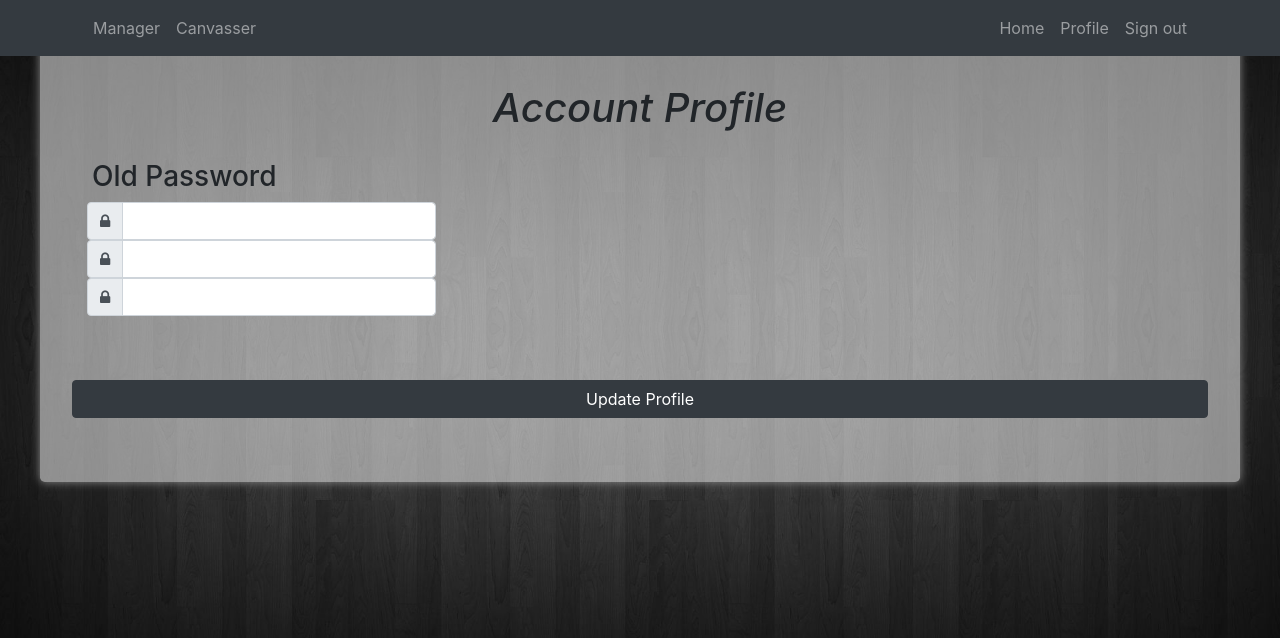
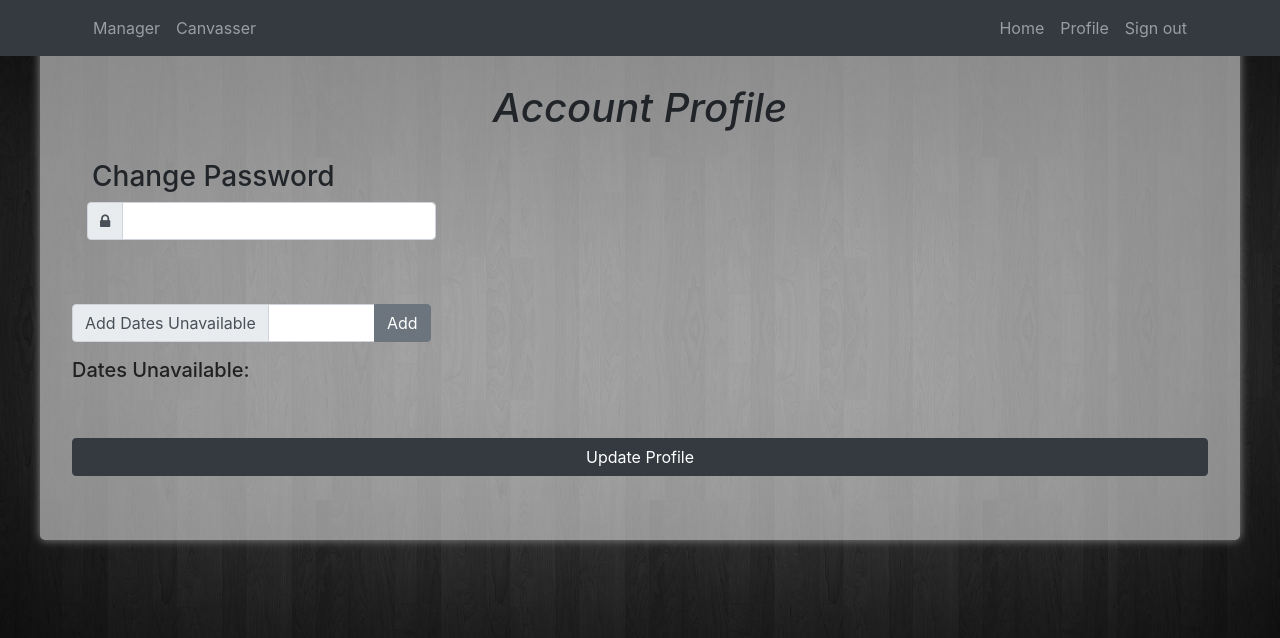
Before and after one commit to zhaoyu9610/SuperCanvasser, a Django app: template frontend/templates/account.html in a window 1280 px wide. Shown: the top 638 px of the page. Run offline with Django 3.2, Linux system fonts and the light colour scheme; the template is opened without the code that fills it, so the values that code supplies are empty; some libraries are stand-ins or nearby versions.

Commit message:
finish account admin and login page

```diff
--- a/frontend/static/Supercanvassercampaign.css
+++ b/frontend/static/Supercanvassercampaign.css
@@ -59,7 +59,7 @@ h1 {
 
 }
 .space{
-    padding:10px;
+    padding-top:30px;
 
 }
 form-group{
--- a/frontend/templates/account.html
+++ b/frontend/templates/account.html
@@ -1,4 +1,3 @@
-
 <!doctype html>
 {% load static %}
 <html lang="en">
@@ -24,13 +23,19 @@
         {% for val in role %}
             roles.push({{val|yesno:"true,false"}});
         {% endfor %}
+         <!--$("#edit_avail").hide();-->
          if(roles[0] == true && roles[1] == true){
             $("#showManager").show();
             $("#showCanvasser").show();
+            $("#edit_avail").show();
+         }
+         else if(roles[2] == true){
+            $("#edit_avail").show();
          }
          else if(roles[0] == true && roles[1] == false){
             $("#showManager").hide();
             $("#showCanvasser").show();
+
          }
          else if(roles[0] == false && roles[1] == true){
             $("#showManager").show();
@@ -39,22 +44,60 @@
     });
 
     $(document).ready(function() {
-        $("#submit").click(function () {
-
-
+        $("#updateProfile").click(function () {
             $.ajax({
                 type: "POST",
-                url: "/api/update_account",
+                url: "/api/canvasser/edit_availability",
                 contentType: "application/json",
                 dataType: "json",
-                data: JSON.stringify({"email": $("#changeUser").val(), "password": $("#changePassword").val()}),
+                data: JSON.stringify({"dates": dates}),
                 success: function (result) {
-                    alert(result);
+                    alert(JSON.stringify(result));
 
                 }
             });
         });
     });
+
+
+    $(document).ready(function () {
+        $("#logout").click(function () {
+            $.ajax({
+                type: "GET",
+                url: "/api/logout",
+                success: function (result) {
+                    window.location.href ="/";
+                }
+            });
+        });
+    });
+
+
+    $(document).ready(function(){
+        $("ul").on("click", "button", function(e) {
+            e.preventDefault();
+            $(this).parent().remove();
+        });
+    });
+
+    var dates = new Array();
+    $(document).ready(function () {
+        $("#addDates").click(function () {
+            var str = $("#addD").val().split('/');
+            var month = parseInt(str[0]);
+            var day = parseInt(str[1]);
+            var year = parseInt(str[2]);
+            var temp = [];
+            temp.push(year);
+            temp.push(month);
+            temp.push(day);
+            alert(temp);
+            dates.push(temp);
+            $("#dates_avail").append('<div class = "container">'+'<li class = "list_item">'+$("#addD").val() +'<button type="button" class="btn btn-secondary float-right">X</button>'+"</li>" + '</div>');
+
+        });
+    });
+
 
 
     </script>
@@ -82,11 +125,11 @@
                 </button>
             </div>
 
-            <div class="collapse navbar-collapse" id="menu">
+            <div class="collapse navbar-collapse" id="menu1">
                 <ul class="navbar-nav ml-auto">
                     <li class="nav-item"><a class="nav-link" href="/campaigns">Home</a></li>
                     <li class="nav-item"><a class="nav-link" href="/account">Profile</a></li>
-                    <li id = "logout" class="nav-item"><a class="nav-link" href="#">Sign out</a></li>
+                    <li id="logout" class="nav-item"><a class="nav-link" href="#">Sign out</a></li>
                 </ul>
             </div>
         </div>
@@ -94,12 +137,12 @@
 </div>
 
 <div class="jumbotron">
-    <div class ="update">
+    <div class="update">
         <h1>Account Profile</h1>
         <form>
 
             <div class="form-group">
-            <h3>Old Password</h3>
+                <h3>Change Password</h3>
                 <div class="input-group col-4">
 
                     <div class="input-group-prepend">
@@ -109,27 +152,30 @@
 
                     <input type="text" id="oldPassword" class="form-control">
                 </div>
+
+            </div>
+            <br><br>
+            <div id="edit_avail">
+                <div class="form-group row">
                     <div class="input-group col-4">
-
                         <div class="input-group-prepend">
-
-                    <span class="input-group-text"><i class="fa fa-lock"></i></span>
+                            <span class="input-group-text" id="dates_unavail">Add Dates Unavailable</span>
                         </div>
-
-                <input type="text" id="newPassword" class="form-control">
-            </div>
-            <div class="input-group col-4">
-
-                <div class="input-group-prepend">
-
-                    <span class="input-group-text"><i class="fa fa-lock"></i></span>
-                </div>
-                <input type="password" id="confirmPassword" class="form-control">
+                        <input type="text" class="form-control" id="addD">
+                        <div class="input-group-append">
+                            <button class="btn btn-secondary" type="button" id="addDates">Add</button>
                         </div>
                     </div>
-        <br><br>
+                </div>
+                <div class="form-group">
+                    <h5><label for="dates_avail">Dates Unavailable: </label></h5>
+                    <ul class="list-group" id="dates_avail">
+                    </ul>
+                </div>
+            </div>
+            <br>
 
-        <button id="updateProfile" class="btn btn-block btn-dark btn-secondary">Update Profile</button>
+            <button type = "button" id="updateProfile" class="btn btn-block btn-dark btn-secondary">Update Profile</button>
 
         </form>
     </div>
--- a/frontend/templates/login.html
+++ b/frontend/templates/login.html
@@ -36,7 +36,7 @@
                         window.location.href = "/campaigns";
                     }
                     else if(result.role[0] == true && result.role[1] == false){
-                        window.location.href ="/canvasser";
+                        window.location.href ="/assignments";
                     }
                     else if(result.role[2] == true){
                         window.location.href = "/admin"
--- a/frontend/views.py
+++ b/frontend/views.py
@@ -145,6 +145,7 @@ def campaign_result(request, cid):
 
 def canvasser_assignments(request):
     if 'cookie' in request.COOKIES:
+        print("asdfasdfasdf")
         uid = request.COOKIES['cookie']
         roles = utils.get_roles(uid)
         if roles[1]:
```
Also changed, not shown: frontend/templates/admin.html (+27 -9 lines). Lines whose indentation alone changed are shown as unchanged.
